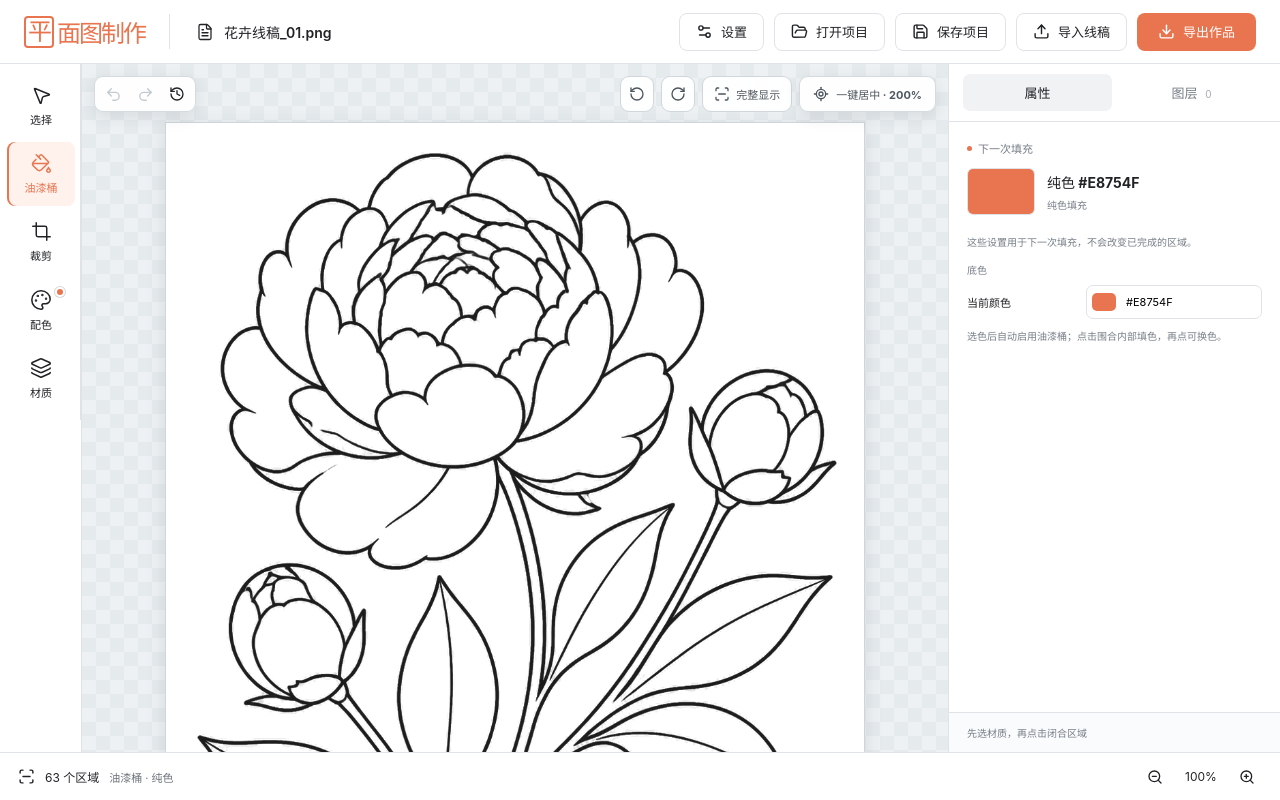
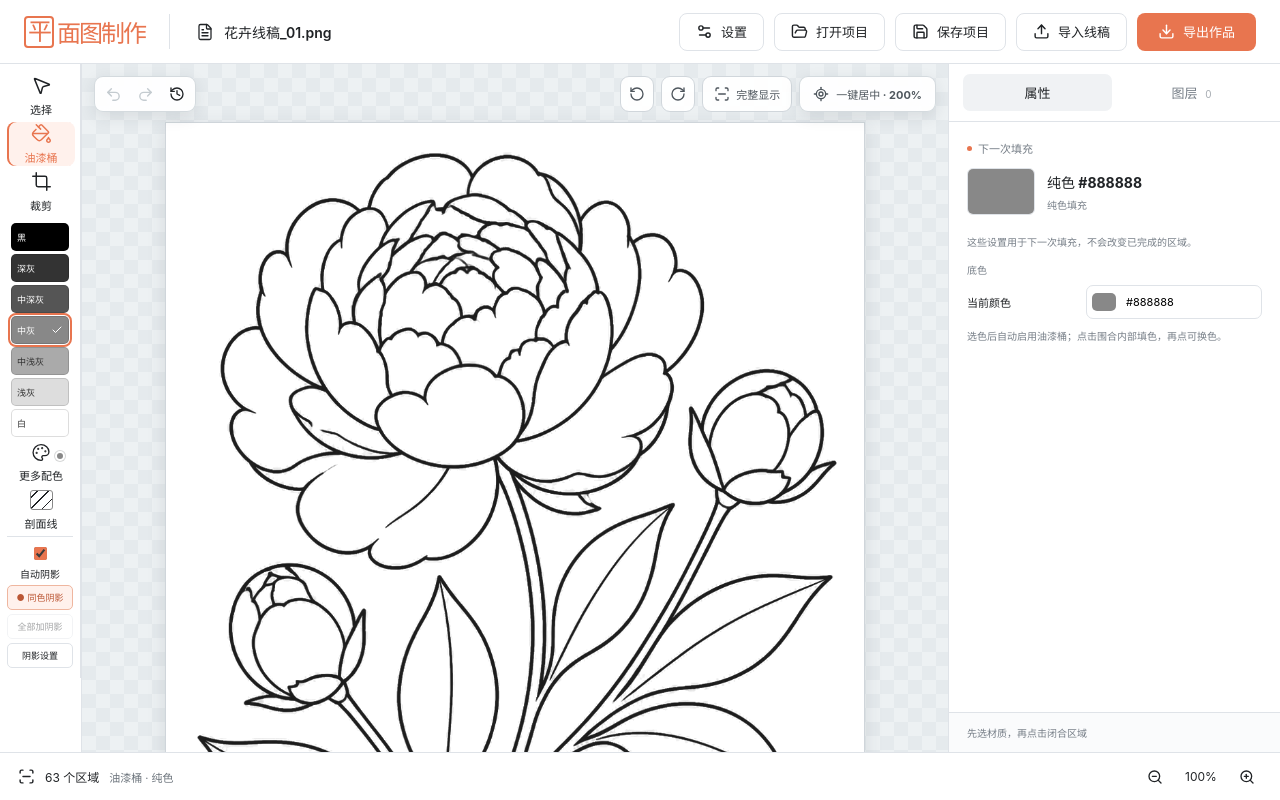
Before and after one commit to sange1022/floor-plan-maker, a React (Vite) app: page / in a window 1280 px wide. Built offline with nearby package versions, Linux system fonts and the light colour scheme.

Commit message:
feat: streamline grayscale fills and same-color shadows

```diff
--- a/src/App.jsx
+++ b/src/App.jsx
@@ -10,8 +10,7 @@ import FillColorPresets from './components/FillColorPresets'
 import FillShadowSettings, { DEFAULT_FILL_SHADOW } from './components/FillShadowSettings'
 import IconButton from './components/IconButton'
 import InspectorSection from './components/InspectorSection'
-import { normalizeMaterial } from './lib/materials'
-import MaterialLibrary from './components/MaterialLibrary'
+import { normalizeMaterial, quickFillMaterial } from './lib/materials'
 import MaterialProperties from './components/MaterialProperties'
 import MaterialLayers from './components/MaterialLayers'
 import MaterialInteraction from './components/MaterialInteraction'
@@ -60,11 +59,13 @@ export default function App() {
   const [source, setSource] = useState(null)
   const [documentName, setDocumentName] = useState('花卉线稿_01.png')
   const [tool, setTool] = useState('bucket')
-  const [activeMaterial, setActiveMaterial] = useState(() => normalizeMaterial({ color: '#E8754F' }))
+  const [activeMaterial, setActiveMaterial] = useState(() => normalizeMaterial({ color: '#888888' }))
+  const [autoShadow, setAutoShadow] = useState(true)
+  const [shadowScope, setShadowScope] = useState('color')
+  const [shadowSettingsOpen, setShadowSettingsOpen] = useState(false)
   const [selection, setSelection] = useState(null)
   const [scope, setScope] = useState('region')
   const [inspectorTab, setInspectorTab] = useState('properties')
-  const [libraryOpen, setLibraryOpen] = useState(false)
   const [settingsPanel, setSettingsPanel] = useState(null)
   const [mobileInspector, setMobileInspector] = useState(false)
   const [lineColor, setLineColor] = useState('#1A1A1A')
@@ -101,7 +102,6 @@ export default function App() {
     setActiveMaterial(value)
     setTool('bucket')
     setCropRequest(null)
-    setLibraryOpen(false)
     setSelection(null)
     editorRef.current?.clearSelection()
     setInspectorTab('properties')
@@ -113,6 +113,27 @@ export default function App() {
     if (selectedMaterial) editorRef.current?.updateMaterial(selectedMaterial.id, patch, { scope: selection?.seed == null ? 'material' : scope, seed: selection?.seed })
     else setActiveMaterial(current => normalizeMaterial({ ...current, ...patch }))
   }
+  const quickColor = selectedMaterial?.color || activeMaterial.color
+  const effectiveShadowScope = selectedMaterial ? shadowScope : 'color'
+  const fillMaterial = quickFillMaterial(activeMaterial, autoShadow, fillLayers, DEFAULT_FILL_SHADOW)
+  const sameColorLayers = fillLayers.filter(layer => layer.color === quickColor)
+  const sameColorShadow = sameColorLayers.find(layer => layer.shadow)?.shadow || (activeMaterial.color === quickColor ? activeMaterial.shadow : null) || DEFAULT_FILL_SHADOW
+  const panelShadow = effectiveShadowScope === 'color' && sameColorLayers.length
+    ? sameColorLayers.find(layer => layer.shadow)?.shadow || null
+    : selectedMaterial ? selectedMaterial.shadow : fillMaterial.shadow
+  const colorShadowOn = sameColorLayers.length ? sameColorLayers.every(layer => layer.shadow && layer.shadow.enabled !== false) : autoShadow
+  const editShadow = shadow => {
+    if (effectiveShadowScope === 'color') {
+      editorRef.current?.setColorShadows(quickColor, shadow)
+      if (activeMaterial.color === quickColor) setActiveMaterial(current => normalizeMaterial({ ...current, shadow }))
+    } else editSelectedMaterial({ shadow })
+  }
+  const toggleColorShadow = () => {
+    const shadow = { ...sameColorShadow, enabled: !colorShadowOn }
+    editorRef.current?.setColorShadows(quickColor, shadow)
+    if (activeMaterial.color === quickColor) setActiveMaterial(current => normalizeMaterial({ ...current, shadow }))
+    if (!sameColorLayers.length) setAutoShadow(!colorShadowOn)
+  }
   const selectLayer = layer => {
     editorRef.current?.clearSelection()
     setSelection({ materialId: layer.id, seed: null })
@@ -123,7 +144,7 @@ export default function App() {
   }
   useEffect(() => {
     const close = event => {
-      if (event.key === 'Escape') { setLibraryOpen(false); setSettingsPanel(null); setMobileInspector(false) }
+      if (event.key === 'Escape') { setSettingsPanel(null); setMobileInspector(false) }
     }
     window.addEventListener('keydown', close)
     return () => window.removeEventListener('keydown', close)
@@ -238,7 +259,7 @@ export default function App() {
       editor,
       settings: {
         fillColor: activeMaterial.color, lineColor, lineOpacity, linePosition, sensitivity, gapSize, hoverPreview,
-        backgroundOpacity, activeMaterial,
+        backgroundOpacity, activeMaterial, autoShadow,
       },
       background: background ? { name: backgroundName, data: imageToDataUrl(background) } : null,
     }
@@ -271,6 +292,7 @@ export default function App() {
       setPage(1)
       setPageCount(1)
       setActiveMaterial(normalizeMaterial(settings.activeMaterial || { color: settings.fillColor }))
+      setAutoShadow(settings.autoShadow !== false)
       setSelection(null)
       setLineColor(settings.lineColor || '#1A1A1A')
       setLineOpacity(settings.lineOpacity ?? 100)
@@ -384,14 +406,19 @@ export default function App() {
       </header>
 
       <div className="editor-grid">
-        <aside className={`left-panel ${libraryOpen ? 'flyout-open' : ''}`}>
+        <aside className="left-panel">
           <nav className="tool-rail" aria-label="绘图工具">
             {tools.map((item) => <IconButton key={item.id} {...item} active={tool === item.id} onClick={() => { setTool(item.id); if (item.id === 'crop') setSettingsPanel('settings') }} />)}
             <FillColorPresets color={activeMaterial.color} onChange={chooseFillColor} />
-            <button className={`tool-button ${libraryOpen ? 'active' : ''}`} type="button" aria-label="材质库" aria-expanded={libraryOpen} onClick={() => setLibraryOpen(value => !value)}><Layers size={22} strokeWidth={1.7} /><span>材质</span></button>
+            <button className={`tool-button hatch-shortcut ${activeMaterial.type === 'hatch' ? 'active' : ''}`} type="button" aria-label="45°剖面线" aria-pressed={activeMaterial.type === 'hatch'} onClick={() => chooseMaterial({ ...activeMaterial, type: activeMaterial.type === 'hatch' ? 'solid' : 'hatch', name: activeMaterial.type === 'hatch' ? '纯色' : '45°剖面线', angle: 0, transform: [1, 0, 0, 1, 0, 0], inkColor: '#333333' })}><span className="hatch-symbol" /><span>剖面线</span></button>
+            <div className="quick-shadow-controls">
+              <label title="新填色自动使用长投影"><input type="checkbox" aria-label="填色自动加阴影" checked={autoShadow} onChange={event => setAutoShadow(event.target.checked)} /><span>自动阴影</span></label>
+              <button type="button" aria-label="同色阴影" title={`切换 ${quickColor} 所有区域的阴影`} aria-pressed={colorShadowOn} onClick={toggleColorShadow}><span>{colorShadowOn ? '●' : '○'}</span> 同色阴影</button>
+              <button type="button" aria-label="全部添加阴影" disabled={busy || !fillLayers.length} onClick={() => editorRef.current?.setColorShadows(null, { ...DEFAULT_FILL_SHADOW })}>全部加阴影</button>
+              <button type="button" aria-label="同色阴影设置" onClick={() => { setShadowSettingsOpen(value => !value); setInspectorTab('properties'); setMobileInspector(true) }}>阴影设置</button>
+            </div>
             <button className="tool-button mobile-properties-trigger" type="button" aria-label="打开属性面板" onClick={() => setMobileInspector(true)}><SlidersHorizontal size={22} /><span>属性</span></button>
           </nav>
-          {libraryOpen ? <><button className="flyout-backdrop" type="button" aria-label="关闭材质库浮层" onClick={() => setLibraryOpen(false)} /><MaterialLibrary material={activeMaterial} onChoose={chooseMaterial} onClose={() => setLibraryOpen(false)} /></> : null}
         </aside>
 
         <section className="preview-pane" aria-label="画布预览区">
@@ -416,7 +443,7 @@ export default function App() {
               source={source}
               tool={tool}
               fillColor={activeMaterial.color}
-              activeMaterial={activeMaterial}
+              activeMaterial={fillMaterial}
               onSelectionChange={(next) => { if (next?.seed !== selection?.seed) setScope(next?.seed == null ? 'material' : 'region'); setSelection(next) }}
               busy={busy}
               lineColor={lineColor}
@@ -459,11 +486,15 @@ export default function App() {
               onRemoveTexture={() => editSelectedMaterial({ type: 'solid', name: '纯色' })}
               onUse={() => chooseMaterial({ ...shownMaterial, visible: true, opacity: 100 })}
               onDelete={() => editorRef.current?.deleteMaterial(selectedMaterial.id, { scope: selection?.seed == null ? 'material' : scope, seed: selection?.seed })} />
-            {selectedMaterial ? <InspectorSection title="独立阴影" defaultOpen={false}>
-              <FillShadowSettings layers={[selectedMaterial]} shadows={{ [String(selectedMaterial.id)]: selectedMaterial.shadow }}
-                onAdd={() => editSelectedMaterial({ shadow: { ...DEFAULT_FILL_SHADOW } })}
-                onChange={(_, shadow) => editSelectedMaterial({ shadow })}
-                onRemove={() => editSelectedMaterial({ shadow: null })} />
+            {shadowSettingsOpen ? <InspectorSection title="阴影设置">
+              <label className="quick-shadow-scope">调整范围<select aria-label="阴影调整范围" value={effectiveShadowScope} onChange={event => setShadowScope(event.target.value)}>
+                <option value="color">所有同色区域（{quickColor}）</option>
+                <option value="region" disabled={!selectedMaterial}>当前区域 / 材质</option>
+              </select></label>
+              <FillShadowSettings layers={[selectedMaterial || { ...activeMaterial, id: 'pending' }]} shadows={{ [String(selectedMaterial?.id || 'pending')]: panelShadow }}
+                onAdd={() => editShadow({ ...DEFAULT_FILL_SHADOW })}
+                onChange={(_, shadow) => editShadow(shadow)}
+                onRemove={() => editShadow(null)} />
             </InspectorSection> : null}
           </> : <MaterialLayers layers={fillLayers} selectedId={selection?.materialId} onSelect={selectLayer}
               onChange={(id, patch) => editorRef.current?.updateMaterial(id, patch)}
--- a/src/components/EditorCanvas.jsx
+++ b/src/components/EditorCanvas.jsx
@@ -1,6 +1,6 @@
 import { forwardRef, useEffect, useImperativeHandle, useRef, useState } from 'react'
 import { analyzeRegions, countClosedRegions, createLineMask, findClosedRegion, hexToRgb } from '../lib/canvasEngine'
-import { createMaterialState, cloneMaterialState, paintRegion, editMaterial, deleteMaterial, materialName, normalizeMaterial, encodeAssignments, decodeAssignments, migrateLegacyFill, transformMaterials, materialBasePixels } from '../lib/materials'
+import { createMaterialState, cloneMaterialState, paintRegion, editMaterial, deleteMaterial, materialName, normalizeMaterial, encodeAssignments, decodeAssignments, migrateLegacyFill, transformMaterials, materialBasePixels, setColorShadows } from '../lib/materials'
 import { renderMaterialFill } from '../lib/materialPatterns'
 import { drawArtworkLayers } from '../lib/compositeLayers'
 import { rotatePlane } from '../lib/rotatePlane'
@@ -150,7 +150,7 @@ const EditorCanvas = forwardRef(function EditorCanvas(
 
     const fillContext = engine.fillCanvas.getContext('2d')
     const materialMasks = renderMaterialFill(fillContext, engine.materialState, canvas.width, canvas.height)
-    const shadowMasks = new Map([...materialMasks].filter(([id]) => engine.materialState.materials[id].shadow)
+    const shadowMasks = new Map([...materialMasks].filter(([id]) => engine.materialState.materials[id].shadow && engine.materialState.materials[id].shadow.enabled !== false)
       .map(([id, image]) => [id, { image, shadow: engine.materialState.materials[id].shadow }]))
     if (!engine.shadowMaskCanvas || engine.shadowMaskCanvas.width !== canvas.width || engine.shadowMaskCanvas.height !== canvas.height) {
       engine.shadowMaskCanvas = document.createElement('canvas')
@@ -417,6 +417,18 @@ const EditorCanvas = forwardRef(function EditorCanvas(
     beginMaterialInteraction(mode = 'manual') { if (!interactionRef.current) interactionRef.current = { changed: false, mode } },
     endMaterialInteraction,
     clearSelection() { selectRegion(null); clearHover() },
+    setColorShadows(color, shadow) {
+      const engine = engineRef.current
+      if (busy || !engine.materialState) return false
+      if (!setColorShadows(engine.materialState, color, shadow)) return false
+      refreshLayerCounts()
+      if (selectionRef.current) selectRegion(selectionRef.current.seed)
+      render()
+      const label = color ? '调整同色阴影' : '全部添加阴影'
+      if (interactionRef.current) Object.assign(interactionRef.current, { changed: true, label })
+      else recordHistory(label)
+      return true
+    },
     updateMaterial(id, patch, { scope = 'material', seed = selectionRef.current?.seed } = {}) {
       const engine = engineRef.current
       if (busy || !engine.materialState?.materials[id]) return false
--- a/src/components/FillColorPresets.jsx
+++ b/src/components/FillColorPresets.jsx
@@ -15,14 +15,24 @@ export const COLOR_PRESETS = [
 ]
 
 const PRESET_GROUPS = [...new Set(COLOR_PRESETS.map((preset) => preset.group))]
+const GRAYS = [
+  ['黑', '#000000'], ['深灰', '#333333'], ['中深灰', '#555555'], ['中灰', '#888888'],
+  ['中浅灰', '#AAAAAA'], ['浅灰', '#DDDDDD'], ['白', '#FFFFFF'],
+]
 
 export default function FillColorPresets({ color, onChange }) {
-  const [selectedPresetId, setSelectedPresetId] = useState('bauhaus-classic')
+  const [selectedPresetId, setSelectedPresetId] = useState('neutral-gray')
   const [open, setOpen] = useState(false)
   const selectedPreset = COLOR_PRESETS.find((preset) => preset.id === selectedPresetId) || COLOR_PRESETS[0]
 
   return (
     <div className={`palette-rail-control ${open ? 'open' : ''}`}>
+      <div className="quick-gray-swatches" role="group" aria-label="快捷黑白灰">
+        {GRAYS.map(([name, value]) => <button type="button" key={value} style={{ background: value, color: Number.parseInt(value.slice(1, 3), 16) > 150 ? '#303030' : '#fff' }}
+          aria-label={`选择${name} ${value}`} aria-pressed={color.toUpperCase() === value} title={`${name} ${value}`} onClick={() => onChange(value)}>
+          <span>{name}</span>{color.toUpperCase() === value ? <Check size={12} /> : null}
+        </button>)}
+      </div>
       <button
         type="button"
         className="palette-trigger"
@@ -31,7 +41,7 @@ export default function FillColorPresets({ color, onChange }) {
         aria-controls="left-palette-panel"
       >
         <Palette size={22} strokeWidth={1.7} />
-        <span>配色</span>
+        <span>更多配色</span>
         <i style={{ background: color }} aria-hidden="true" />
       </button>
       {open ? (
--- a/src/styles.css
+++ b/src/styles.css
@@ -34,6 +34,31 @@ button { color: inherit; }
 .tool-button { height: 64px; width: 68px; border: 0; border-radius: 8px; background: transparent; display: flex; flex-direction: column; align-items: center; justify-content: center; gap: 5px; font-size: 11px; cursor: pointer; }
 .tool-button:hover { background: #f6f7f8; }
 .tool-button.active { color: var(--accent); background: var(--accent-soft); box-shadow: inset 2px 0 var(--accent); }
+.tool-rail .tool-button { height: 44px; flex-shrink: 0; }
+.quick-gray-swatches { display: flex; flex-direction: column; gap: 3px; padding: 5px 4px; }
+.quick-gray-swatches button { height: 28px; width: 100%; border: 1px solid #0002; border-radius: 5px; display: flex; justify-content: space-between; align-items: center; padding: 0 5px; font-size: 9px; cursor: pointer; }
+.quick-gray-swatches button[aria-pressed=true] { outline: 2px solid var(--accent); outline-offset: 1px; }
+.tool-rail .palette-trigger { height: 42px; }
+.hatch-symbol { width: 23px; height: 20px; border: 1px solid #888; border-radius: 3px; background: repeating-linear-gradient(135deg, transparent 0 4px, currentColor 4px 5px, transparent 5px 8px); }
+.quick-shadow-controls { display: flex; flex-direction: column; gap: 4px; padding-top: 7px; border-top: 1px solid var(--border); }
+.quick-shadow-controls label { display: flex; flex-direction: column; align-items: center; gap: 3px; font-size: 10px; cursor: pointer; }
+.quick-shadow-controls input { accent-color: var(--accent); }
+.quick-shadow-controls button { min-height: 25px; border: 1px solid var(--border); border-radius: 5px; background: #fff; font-size: 9px; padding: 3px 1px; cursor: pointer; }
+.quick-shadow-controls button[aria-pressed=true] { background: var(--accent-soft); color: #bb5735; border-color: #efb69f; }
+.quick-shadow-controls button:disabled { opacity: .4; cursor: default; }
+.quick-shadow-scope { display: flex; flex-direction: column; gap: 7px; font-size: 11px; margin-bottom: 12px; }
+.quick-shadow-scope select { width: 100%; height: 32px; border: 1px solid var(--border); border-radius: 6px; background: white; font-size: 11px; }
+@media (max-width: 760px) {
+  .tool-rail .palette-trigger { font-size: 9px; }
+  .quick-shadow-controls button { font-size: 8px; white-space: nowrap; }
+}
+@media (max-width: 760px) and (max-height: 760px) {
+  .tool-rail { gap: 2px; padding-block: 5px; }
+  .tool-rail .tool-button { height: 36px; gap: 2px; }
+  .tool-rail .palette-trigger { height: 32px; gap: 1px; }
+  .quick-gray-swatches button { height: 24px; }
+  .quick-shadow-controls label { flex-direction: row; justify-content: center; font-size: 8px; }
+}
 .preview-pane { position: relative; min-width: 0; min-height: 0; overflow: hidden; }
 .workspace { position: relative; width: 100%; height: 100%; min-width: 0; min-height: 0; overflow: auto; display: flex; align-items: flex-start; justify-content: center; padding: 58px 42px 44px; background-color: #edf1f3; background-image: linear-gradient(45deg, #e5eaed 25%, transparent 25%), linear-gradient(-45deg, #e5eaed 25%, transparent 25%), linear-gradient(45deg, transparent 75%, #e5eaed 75%), linear-gradient(-45deg, transparent 75%, #e5eaed 75%); background-size: 28px 28px; background-position: 0 0, 0 14px, 14px -14px, -14px 0; }
 .canvas-floating-controls { position: absolute; inset: 12px 12px auto; height: 36px; z-index: 6; pointer-events: none; }
```
Also changed, not shown: src/lib/materials.js, 1 other file (tests, documents, lock files or other folders).
